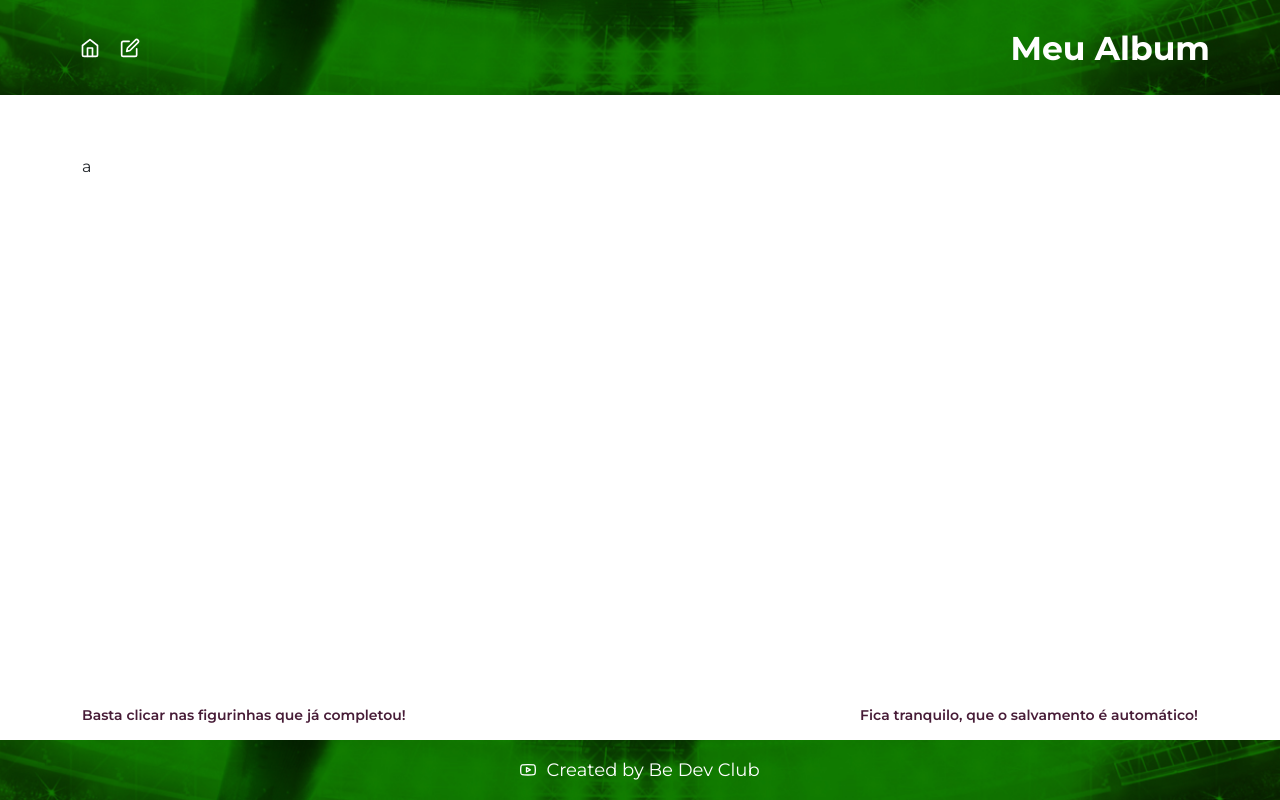
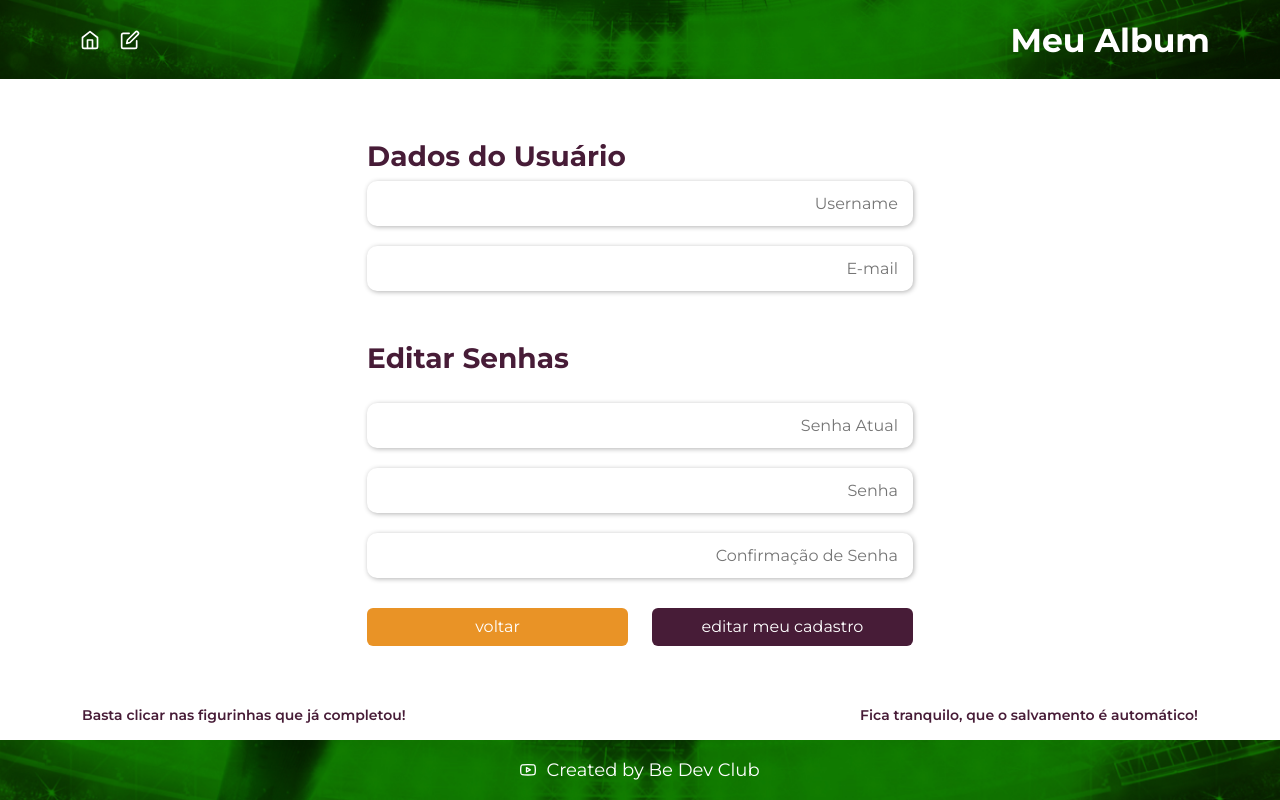
Before and after one commit to nesantana/album-da-copa, a Next.js app: page /editar in a window 1280 px wide. Built offline with nearby package versions, Linux system fonts and the light colour scheme; no server answers; a web font is replaced by a local one.

Commit message:
Criando tela de Login

```diff
--- a/src/Components/DashboardLogged/index.tsx
+++ b/src/Components/DashboardLogged/index.tsx
@@ -1,6 +1,7 @@
+import { api } from '@src/Services/Api'
 import { SimpleText, Title1 } from '@src/Styles'
 import { useRouter } from 'next/router'
-import React from 'react'
+import React, { useEffect } from 'react'
 import { FiEdit, FiHome, FiYoutube } from 'react-icons/fi'
 import {
   BoxIcons,
@@ -13,6 +14,11 @@ import {
 
 export const DashboardLogged: React.FC<any> = ({ children, username }) => {
   const router = useRouter()
+
+  useEffect(() => {
+    const token = localStorage.getItem('token')
+    api.setToken(token as string)
+  }, [])
 
   return (
     <>
--- a/src/Pages/Edit/index.tsx
+++ b/src/Pages/Edit/index.tsx
@@ -1,13 +1,153 @@
+import { Button } from '@src/Components/Button'
 import { DashboardLogged } from '@src/Components/DashboardLogged'
-import React from 'react'
+import { Input } from '@src/Components/Input'
+import { api, urls } from '@src/Services/Api'
+import { Separator, Title3 } from '@src/Styles'
+import { useRouter } from 'next/router'
+import React, { useEffect, useState } from 'react'
 
 export const Edit: React.FC<any> = () => {
-  const a = 'a'
+  const router = useRouter()
+
+  const [username, setUsername] = useState('')
+  const [email, setEmail] = useState('')
+  const [currentPassword, setCurrentPassword] = useState('')
+  const [password, setPassword] = useState('')
+  const [confirmPassword, setConfirmPassword] = useState('')
+
+  const [loading, setLoading] = useState(false)
+  const [error, setError] = useState<string>('')
+  const [success, setSuccess] = useState(false)
+
+  const findMe = async () => {
+    try {
+      const { data } : any = await api.get(urls.findMe)
+
+      setUsername(data.username)
+      setEmail(data.email)
+    } catch (err) {
+      console.error(err)
+    }
+  }
+
+  useEffect(() => {
+    findMe()
+  }, [])
+
+  const handleEditUser = async () => {
+    if (password || confirmPassword || currentPassword) {
+      if (password !== confirmPassword) {
+        setError('Opss, parece que as senhas não conferem!')
+        return
+      }
+
+      const completedNewPassword = password && confirmPassword
+
+      if (completedNewPassword && !currentPassword) {
+        setError('Opss, precisa preencher sua senha atual!')
+        return
+      }
+
+      if (!completedNewPassword && currentPassword) {
+        setError('Opss, faltou preencher as novas senhas!')
+        return
+      }
+    }
+
+    const body = {
+      username,
+      email,
+      current_password: currentPassword,
+      password,
+      confirm_password: confirmPassword,
+    }
+
+    setLoading(true)
+    try {
+      await api.post(urls.editUser, body)
+
+      setSuccess(true)
+      setTimeout(() => {
+        router.push('/meu-album')
+      }, 2000)
+    } catch (err: any) {
+      setError(err.response.data.error)
+      console.error(err)
+    } finally {
+      setLoading(false)
+    }
+  }
 
   return (
     <DashboardLogged>
       <div className="container">
-        a
+        <div className="row justify-content-center">
+          <div className="col-md-6 col-sm-12">
+            <Title3>
+              Dados do Usuário
+            </Title3>
+            <Input setValue={setUsername} value={username} label="Username" />
+            <Separator />
+
+            <Input setValue={setEmail} value={email} label="E-mail" />
+
+            <Separator size={50} />
+            <Title3>
+              Editar Senhas
+            </Title3>
+            <Separator />
+
+            <Input setValue={setCurrentPassword} value={currentPassword} label="Senha Atual" />
+            <Separator />
+
+            <Input setValue={setPassword} value={password} label="Senha" />
+            <Separator />
+
+            <Input setValue={setConfirmPassword} value={confirmPassword} label="Confirmação de Senha" />
+
+            <div className="row">
+              <div className="col-md-6">
+                <Separator size={30} />
+                <Button fullWidth type="secundary" router="/meu-album">voltar</Button>
+              </div>
+              <div className="col-md-6">
+                <Separator size={30} />
+                <Button
+                  fullWidth
+                  loading={loading}
+                  onClick={handleEditUser}
+                >
+                  editar meu cadastro
+                </Button>
+              </div>
+            </div>
+
+            {
+              error && (
+                <>
+                  <Separator size={30} />
+                  <div className="alert alert-danger d-flex align-items-center justify-content-between" role="alert">
+                    <div>
+                      { error }
+                    </div>
+                  </div>
+                </>
+              )
+            }
+            {
+              success && (
+                <>
+                  <Separator size={30} />
+                  <div className="alert alert-success d-flex align-items-center justify-content-between" role="alert">
+                    <div>
+                      Usuário editado com sucesso. Aguarde estamos te redirecionando!
+                    </div>
+                  </div>
+                </>
+              )
+            }
+          </div>
+        </div>
       </div>
     </DashboardLogged>
   )
--- a/src/Pages/Home/index.tsx
+++ b/src/Pages/Home/index.tsx
@@ -21,7 +21,7 @@ export const Home: React.FC<any> = () => (
         <div className="row">
           <div className="col-md-6">
             <Separator />
-            <Button fullWidth type="secundary" router="/cadastre-se">cadastre-se</Button>
+            <Button fullWidth router="/cadastre-se" type="secundary">cadastre-se</Button>
           </div>
           <div className="col-md-6">
             <Separator />
--- a/src/Pages/Login/index.tsx
+++ b/src/Pages/Login/index.tsx
@@ -56,11 +56,11 @@ export const Login: React.FC<any> = () => {
           <div className="row">
             <div className="col-md-6">
               <Separator size={30} />
-              <Button fullWidth type="secundary" router="/cadastre-se">Cadastrase-se</Button>
+              <Button fullWidth type="secundary" router="/">voltar</Button>
             </div>
             <div className="col-md-6">
               <Separator size={30} />
-              <Button fullWidth loading={loading} onClick={handleLogin}>Logar</Button>
+              <Button fullWidth loading={loading} onClick={handleLogin}>entrar</Button>
             </div>
           </div>
 
--- a/src/Pages/MyAlbum/index.tsx
+++ b/src/Pages/MyAlbum/index.tsx
@@ -58,9 +58,6 @@ export const MyAlbum: React.FC<any> = () => {
       searchByUsername()
       return
     }
-
-    const token = localStorage.getItem('token')
-    api.setToken(token as string)
 
     searchMyAlbum()
   }, [router])
--- a/src/Pages/Register/index.tsx
+++ b/src/Pages/Register/index.tsx
@@ -65,7 +65,7 @@ export const Register: React.FC<any> = () => {
             </div>
             <div className="col-md-6">
               <Separator size={30} />
-              <Button fullWidth loading={loading} onClick={handleCreateUser}>Cadastrar</Button>
+              <Button fullWidth loading={loading} onClick={handleCreateUser}>me cadastrar</Button>
             </div>
           </div>
 
--- a/src/Services/Api.ts
+++ b/src/Services/Api.ts
@@ -56,6 +56,8 @@ const api = new Api()
 
 const urls = {
   create: '/login/create',
+  editUser: '/login/edit',
+  findMe: '/login/find-me',
   login: '/login/',
   stickers: '/stickers/',
   edit: '/stickers/edit/',
--- a/src/Styles/index.tsx
+++ b/src/Styles/index.tsx
@@ -7,6 +7,15 @@ export const Title1 = styled.h1`
 
   @media (max-width: 992px) {
     font-size: 20px;
+  }
+`
+
+export const Title3 = styled.h3`
+  color: ${Colors.primary};
+  font: bold 28px 'Montserrat', sans-serif;
+
+  @media (max-width: 992px) {
+    font-size: 18px;
   }
 `
 
```
Also changed, not shown: 1 other file (tests, documents, lock files or other folders).
